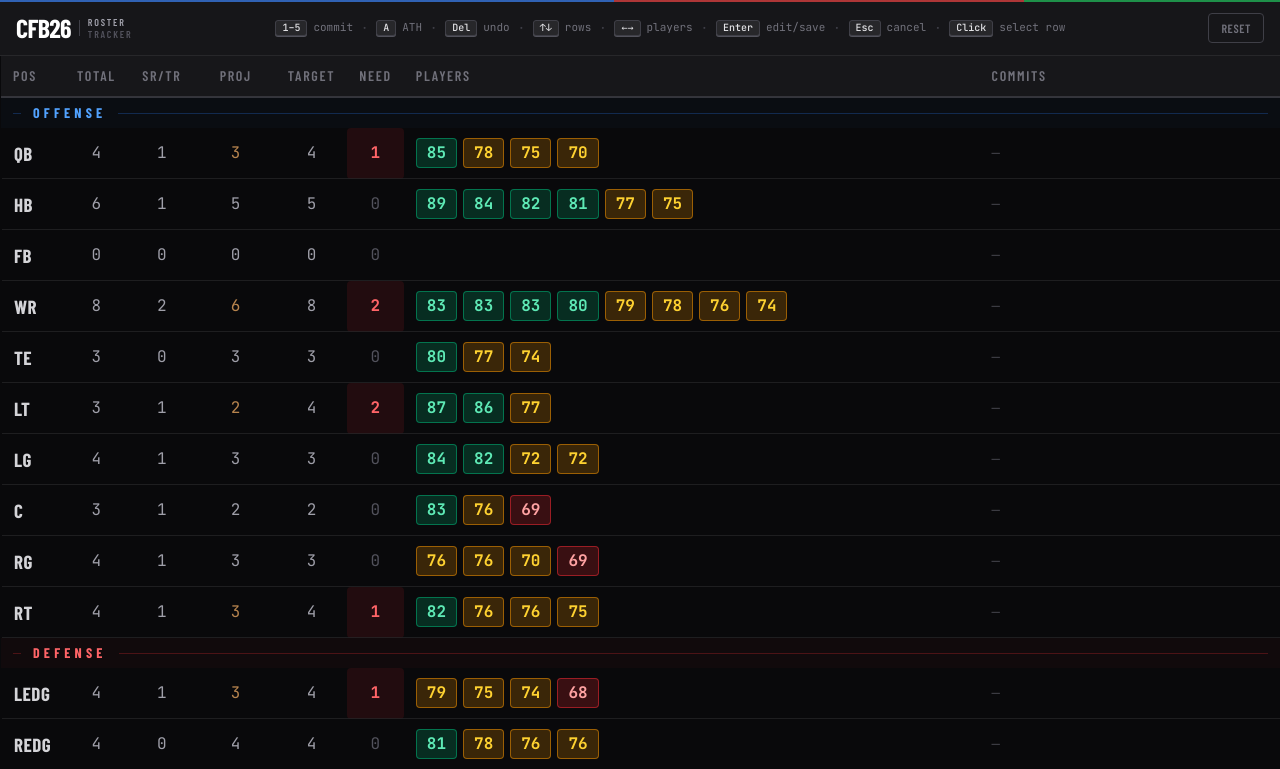
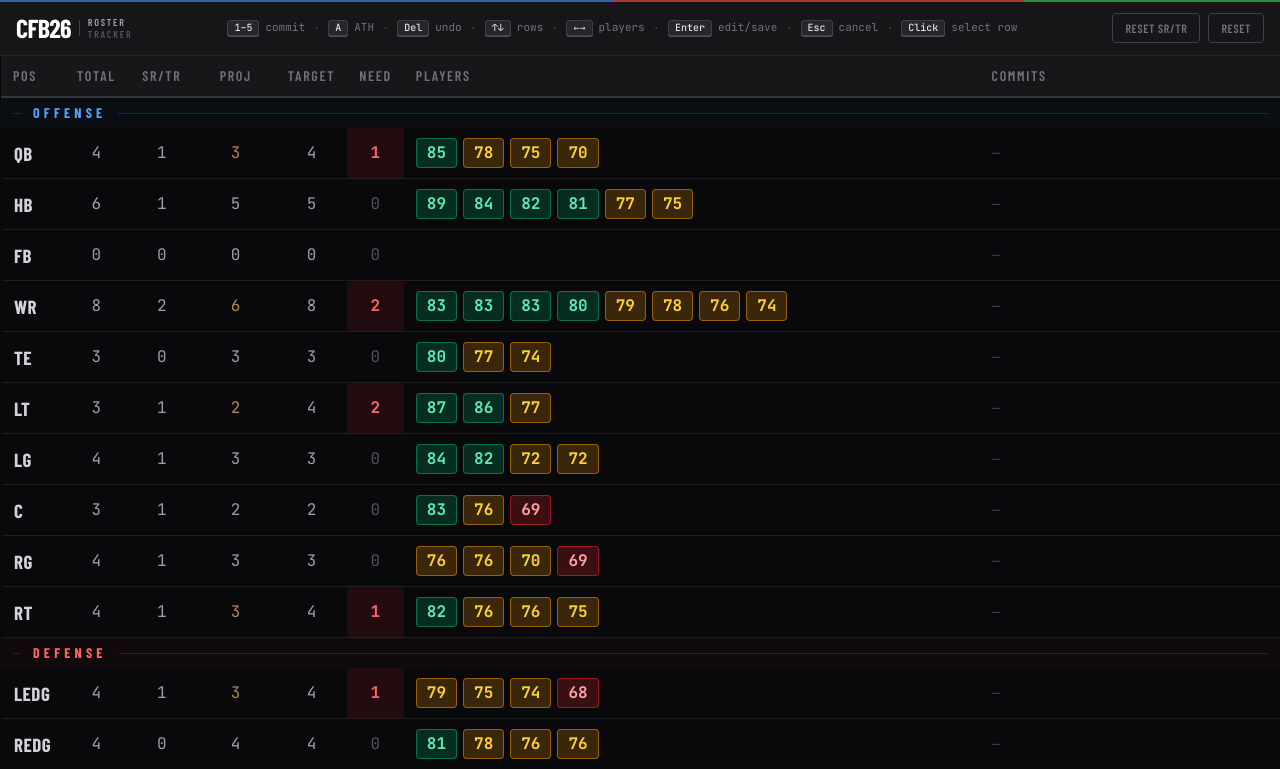
Before and after one commit to alexmanzo/cfb26-roster-tracker, a Vue app: page / in a window 1280 px wide. Shown: the top 769 px of the page. Built offline with nearby package versions, Linux system fonts and the light colour scheme.

Commit message:
tweaks/fixes

```diff
--- a/src/App.vue
+++ b/src/App.vue
@@ -3,7 +3,13 @@ import AppHeader from './components/AppHeader.vue';
 import RosterTable from './components/RosterTable.vue';
 import { useRosterStore } from './composables/useRosterStore';
 
-const { resetToDefaults } = useRosterStore();
+const { resetSrTr, resetToDefaults } = useRosterStore();
+
+function handleResetSrTr() {
+  if (confirm('Reset all SR/TR values to 0?')) {
+    resetSrTr();
+  }
+}
 
 function handleReset() {
   if (confirm('Reset all roster data to defaults? This cannot be undone.')) {
@@ -14,7 +20,7 @@ function handleReset() {
 
 <template>
   <div class="min-h-screen bg-zinc-950 text-zinc-100">
-    <AppHeader @reset="handleReset" />
+    <AppHeader @reset="handleReset" @reset-srtr="handleResetSrTr" />
     <main class="max-w-screen-2xl mx-auto">
       <RosterTable />
     </main>
--- a/src/components/AppHeader.vue
+++ b/src/components/AppHeader.vue
@@ -1,6 +1,7 @@
 <script setup lang="ts">
 defineEmits<{
   reset: [];
+  'reset-srtr': [];
 }>();
 </script>
 
@@ -66,14 +67,23 @@ defineEmits<{
         </div>
       </div>
 
-      <!-- Reset -->
+      <!-- Action buttons -->
+      <div class="flex items-center gap-2 shrink-0">
         <button
-        class="shrink-0 px-3 py-1.5 font-barlow text-xs font-semibold tracking-wider uppercase rounded border border-zinc-700 text-zinc-500 hover:text-red-400 hover:border-red-500/40 hover:bg-red-500/5 transition-all duration-150"
+          class="px-3 py-1.5 font-barlow text-xs font-semibold tracking-wider uppercase rounded border border-zinc-700 text-zinc-500 hover:text-amber-400 hover:border-amber-500/40 hover:bg-amber-500/5 transition-all duration-150"
+          @click="$emit('reset-srtr')"
+          title="Set all SR/TR values to 0"
+        >
+          Reset SR/TR
+        </button>
+        <button
+          class="px-3 py-1.5 font-barlow text-xs font-semibold tracking-wider uppercase rounded border border-zinc-700 text-zinc-500 hover:text-red-400 hover:border-red-500/40 hover:bg-red-500/5 transition-all duration-150"
           @click="$emit('reset')"
           title="Reset all data to defaults"
         >
           Reset
         </button>
       </div>
+    </div>
   </header>
 </template>
--- a/src/components/PositionRow.vue
+++ b/src/components/PositionRow.vue
@@ -1,5 +1,5 @@
 <script setup lang="ts">
-import { ref, nextTick } from 'vue';
+import { ref, computed, nextTick } from 'vue';
 import type { DerivedStats, PositionGroup } from '../types/roster';
 import CommitBadgeList from './CommitBadgeList.vue';
 import EditableCell from './EditableCell.vue';
@@ -24,6 +24,14 @@ const emit = defineEmits<{
 
 const showAddPlayer = ref(false);
 const newOvr = ref(80);
+
+const sortedPlayers = computed(() =>
+  [...props.pos.players].sort((a, b) => b.ovr - a.ovr),
+);
+
+const sortedCommits = computed(() =>
+  [...props.pos.commits].sort((a, b) => b.stars - a.stars),
+);
 
 function onAddPlayer() {
   if (newOvr.value >= 1 && newOvr.value <= 99) {
@@ -125,7 +133,7 @@ function needBg(need: number): string {
     <td class="px-3 py-2.5" @click.stop>
       <div class="flex flex-wrap gap-1.5 items-center min-h-[28px]">
         <PlayerPill
-          v-for="player in pos.players"
+          v-for="player in sortedPlayers"
           :key="player.id"
           :player="player"
           :posId="pos.id"
@@ -161,7 +169,7 @@ function needBg(need: number): string {
     <!-- Commits -->
     <td class="px-3 py-2.5 min-w-[200px]">
       <CommitBadgeList
-        :commits="pos.commits"
+        :commits="sortedCommits"
         :athPending="isFocused && athPending"
         @remove-commit="(commitId) => emit('remove-commit', pos.id, commitId)"
       />
--- a/src/composables/useRosterStore.ts
+++ b/src/composables/useRosterStore.ts
@@ -88,6 +88,12 @@ function createStore() {
     }
   }
 
+  function resetSrTr() {
+    for (const pos of state.value.positions) {
+      pos.srTr = 0;
+    }
+  }
+
   function resetToDefaults() {
     state.value = {
       version: 1,
@@ -106,6 +112,7 @@ function createStore() {
     addCommit,
     removeCommit,
     removeLastCommit,
+    resetSrTr,
     resetToDefaults,
   };
 }
```
Lines whose indentation alone changed are shown as unchanged.
